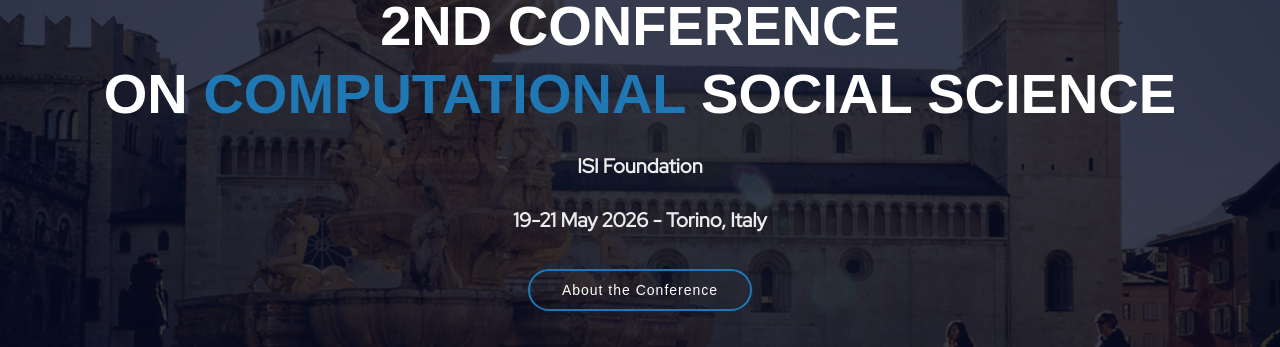
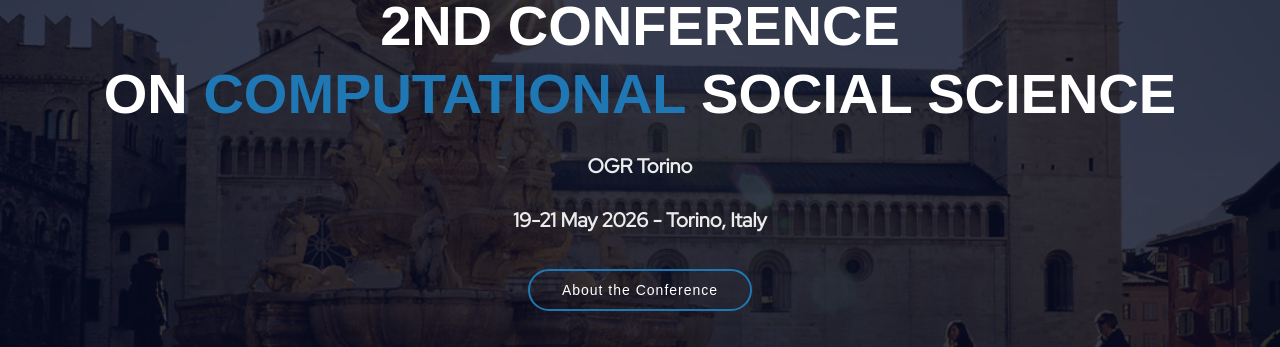
Before and after one commit to CS2Italy/conference, a Jekyll site: the page built from docs/index.md, in a window 1280 px wide and 900 px high. Shown: the part 372-719 px from the top of the window. Built offline with Jekyll 4.4.1, drawn with Linux system fonts in a browser that asks for light colours.

Commit message:
Update config.yml

```diff
--- a/docs/_config.yml
+++ b/docs/_config.yml
@@ -7,7 +7,7 @@ year: 2026
 datelocation: 19-21 May 2026 - Torino, Italy
 when: Tuesday to Thursday 19-21 May 2026
 where: OGR Torino, Italy
-organizers: ISI Foundation
+organizers: OGR Torino
 intro:
 baseurl: "" # the subpath of your site, e.g. /blog
 url: "https://cs2italy.org/" # the base hostname & protocol for your site, e.g. http://example.com
```
